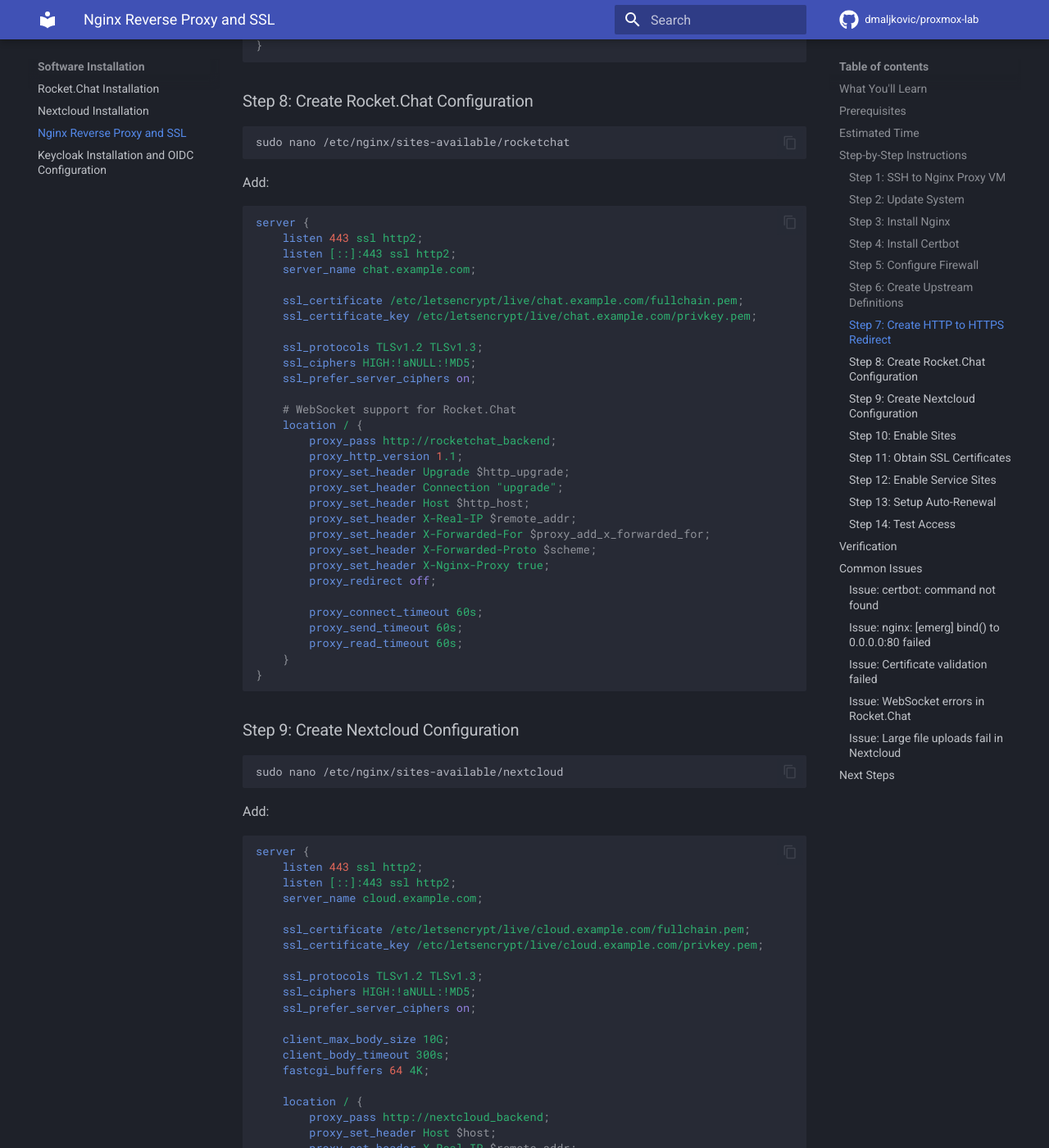
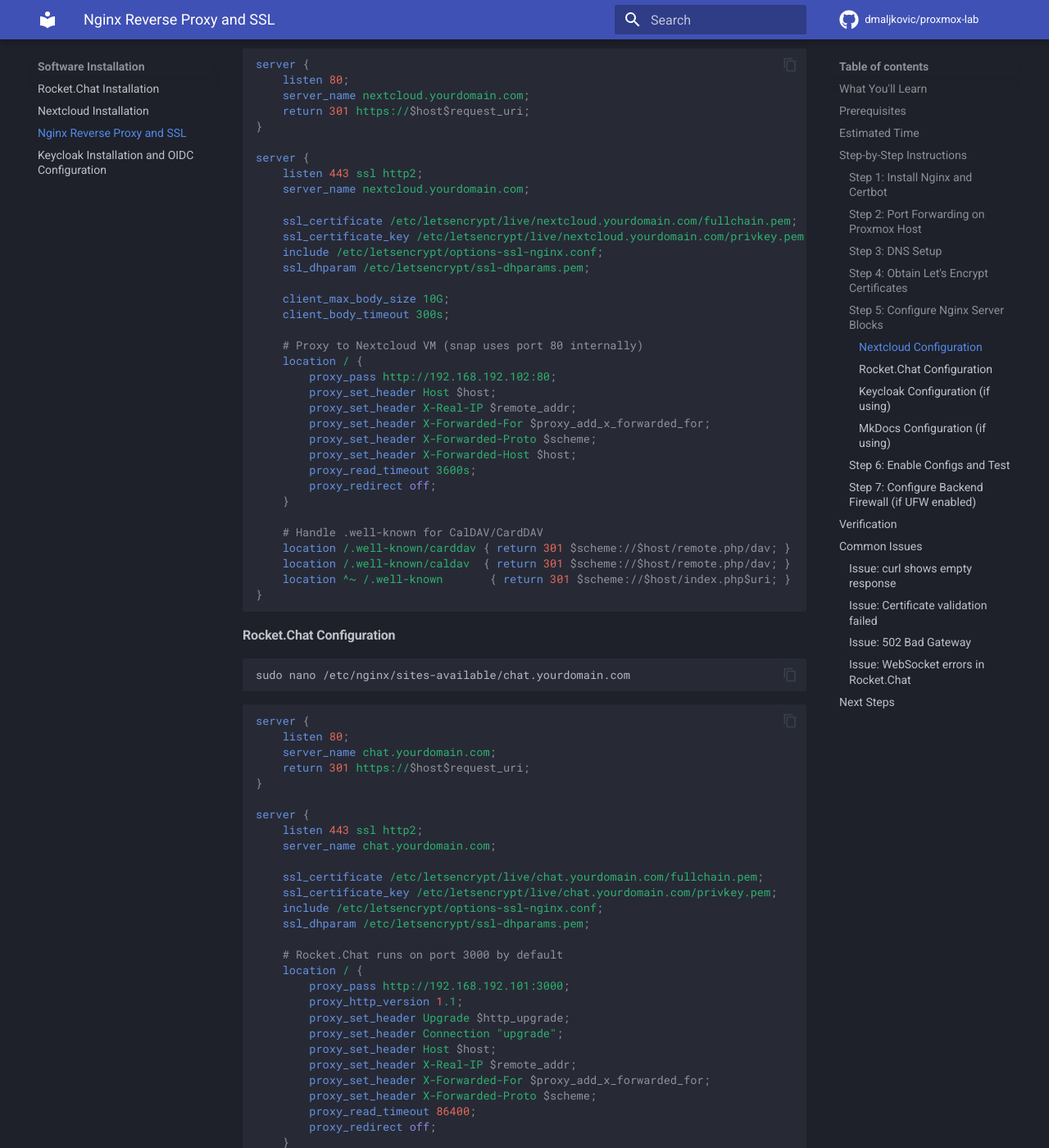
Before and after one commit to dmaljkovic/proxmox-lab, an MkDocs documentation site: the page built from docs/03-software/03-nginx-reverse-proxy.md, in a window 1280 px wide and 1400 px high, scrolled down 3057 px. Shown: the whole window at 82% size. Built offline with MkDocs 1.6.1 and Material for MkDocs 9.7.7, drawn with Linux system fonts in a browser that asks for light colours; comment, search, counter and statistics services are not loaded; some of the changed text lies outside the part shown.

Commit message:
Update nginx reverse proxy with port forwarding and new config

````diff
--- a/docs/03-software/03-nginx-reverse-proxy.md
+++ b/docs/03-software/03-nginx-reverse-proxy.md
@@ -1,58 +1,47 @@
 # Nginx Reverse Proxy and SSL
 
-Brief description: Install Nginx 1.24, configure reverse proxy for all services, and obtain SSL certificates.
+Brief description: Install Nginx, configure reverse proxy for all services, and obtain SSL certificates.
 
 ## What You'll Learn
 
 - How to install Nginx and Certbot
+- How to configure port forwarding on Proxmox host
 - How to configure reverse proxy for backend services
 - How to obtain and configure SSL certificates
 
 ## Prerequisites
 
-- [ ] VM-103 created and Ubuntu 24.04 LTS installed
-- [ ] IP address assigned and documented
-- [ ] Backend services installed (Rocket.Chat, Nextcloud)
-- [ ] Domain names planned (chat.example.com, cloud.example.com, etc.)
-- [ ] Ports 80 and 443 available on public IP
+- [ ] VM-103 (nginx-proxy) created with IP 192.168.192.20
+- [ ] All backend VMs installed (Rocket.Chat, Nextcloud, etc.)
+- [ ] Domain names pointing to your server IP
+- [ ] Ports 80 and 443 forwarded to nginx-proxy VM
 
 ## Estimated Time
 
-4-6 hours
+1-2 hours
 
 ## Step-by-Step Instructions
 
-### Step 1: SSH to Nginx Proxy VM
+### Step 1: Install Nginx and Certbot
+
+SSH to nginx-proxy VM:
 
 ```bash
-ssh admin@<nginx-ip>
+ssh admin@192.168.192.20
 ```
 
-### Step 2: Update System
+Update and install:
 
 ```bash
 sudo apt update && sudo apt upgrade -y
+sudo apt install nginx certbot python3-certbot-nginx -y
+sudo systemctl enable --now nginx
 ```
 
-### Step 3: Install Nginx
-
-```bash
-sudo apt install -y nginx
-```
-
-Verify installation:
+Verify:
 
 ```bash
 nginx -v
-```
-
-Expected: nginx version: nginx/1.24.x
-
-Start Nginx:
-
-```bash
-sudo systemctl enable nginx
-sudo systemctl start nginx
 ```
 
 Test:
@@ -63,316 +52,287 @@
 
 Should show "Welcome to nginx!"
 
-### Step 4: Install Certbot
+### Step 2: Port Forwarding on Proxmox Host
+
+On the Proxmox host (SSH in), set up port forwarding so internet traffic reaches the nginx-proxy VM:
 
 ```bash
-sudo apt install -y certbot python3-certbot-nginx
+# Forward public 80 → Nginx VM port 80
+iptables -t nat -A PREROUTING -i vmbr0 -p tcp --dport 80  -j DNAT --to-destination 192.168.192.20:80
+iptables -t nat -A PREROUTING -i vmbr0 -p tcp --dport 443 -j DNAT --to-destination 192.168.192.20:443
+
+# Allow the forwarded traffic
+iptables -A FORWARD -p tcp -d 192.168.192.20 --dport 80  -j ACCEPT
+iptables -A FORWARD -p tcp -d 192.168.192.20 --dport 443 -j ACCEPT
 ```
 
-Verify:
+Make persistent (create script):
 
 ```bash
-certbot --version
+sudo nano /etc/network/if-pre-up.d/iptables-nat-forward
 ```
 
-### Step 5: Configure Firewall
+Add the 4 iptables lines above, save, then:
 
 ```bash
-sudo ufw allow 'Nginx Full'
-sudo ufw allow OpenSSH
-sudo ufw enable
+sudo chmod +x /etc/network/if-pre-up.d/iptables-nat-forward
 ```
 
-Check status:
+Test from remote computer:
 
 ```bash
-sudo ufw status
+curl http://<your-public-ip>
 ```
 
-### Step 6: Create Upstream Definitions
+Should show the default Nginx welcome page.
+
+### Step 3: DNS Setup
+
+You need real domains/subdomains pointed to your server IP. Examples:
+
+| Domain | A Record |
+|--------|----------|
+| nextcloud.yourdomain.com | YOUR_PUBLIC_IP |
+| chat.yourdomain.com | YOUR_PUBLIC_IP |
+| auth.yourdomain.com | YOUR_PUBLIC_IP |
+| docs.yourdomain.com | YOUR_PUBLIC_IP |
+
+!!! warning "DNS Required for Let's Encrypt"
+    Without domains pointing to your server, Let's Encrypt won't work (HTTP-01 challenge needs public port 80 open and domain resolving correctly).
+
+Use `dig` or online DNS checker to verify DNS propagation.
+
+### Step 4: Obtain Let's Encrypt Certificates
+
+Run Certbot to get certificates:
 
 ```bash
-sudo nano /etc/nginx/conf.d/upstreams.conf
+sudo certbot --nginx -d nextcloud.yourdomain.com -d chat.yourdomain.com
 ```
 
-Add:
+Follow prompts:
+- Enter email (for renewal reminders)
+- Agree to terms of service
+- Choose redirect (recommended: yes → auto-redirect HTTP to HTTPS)
+
+Certbot will create/update `/etc/nginx/sites-available/` with SSL configuration.
+
+### Step 5: Configure Nginx Server Blocks
+
+Certbot creates basic configs, but you may need to refine them for proper proxying.
+
+#### Nextcloud Configuration
+
+Edit or create:
+
+```bash
+sudo nano /etc/nginx/sites-available/nextcloud.yourdomain.com
+```
 
 ```nginx
-# Upstream definitions for backend services
-
-upstream rocketchat_backend {
-    server <rocketchat-ip>:3000;
+server {
+    listen 80;
+    server_name nextcloud.yourdomain.com;
+    return 301 https://$host$request_uri;
 }
 
-upstream nextcloud_backend {
-    server <nextcloud-ip>:80;
-}
+server {
+    listen 443 ssl http2;
+    server_name nextcloud.yourdomain.com;
 
-upstream keycloak_backend {
-    server <keycloak-ip>:8080;
-}
+    ssl_certificate /etc/letsencrypt/live/nextcloud.yourdomain.com/fullchain.pem;
+    ssl_certificate_key /etc/letsencrypt/live/nextcloud.yourdomain.com/privkey.pem;
+    include /etc/letsencrypt/options-ssl-nginx.conf;
+    ssl_dhparam /etc/letsencrypt/ssl-dhparams.pem;
 
-upstream mkdocs_backend {
-    server <mkdocs-ip>:8000;
+    client_max_body_size 10G;
+    client_body_timeout 300s;
+
+    # Proxy to Nextcloud VM (snap uses port 80 internally)
+    location / {
+        proxy_pass http://192.168.192.102:80;
+        proxy_set_header Host $host;
+        proxy_set_header X-Real-IP $remote_addr;
+        proxy_set_header X-Forwarded-For $proxy_add_x_forwarded_for;
+        proxy_set_header X-Forwarded-Proto $scheme;
+        proxy_set_header X-Forwarded-Host $host;
+        proxy_read_timeout 3600s;
+        proxy_redirect off;
+    }
+
+    # Handle .well-known for CalDAV/CardDAV
+    location /.well-known/carddav { return 301 $scheme://$host/remote.php/dav; }
+    location /.well-known/caldav  { return 301 $scheme://$host/remote.php/dav; }
+    location ^~ /.well-known       { return 301 $scheme://$host/index.php$uri; }
 }
 ```
 
-Save (Ctrl+O, Enter, Ctrl+X)
-
-### Step 7: Create HTTP to HTTPS Redirect
+#### Rocket.Chat Configuration
 
 ```bash
-sudo nano /etc/nginx/sites-available/redirect
+sudo nano /etc/nginx/sites-available/chat.yourdomain.com
 ```
 
-Add:
+```nginx
+server {
+    listen 80;
+    server_name chat.yourdomain.com;
+    return 301 https://$host$request_uri;
+}
 
-```nginx
-# HTTP to HTTPS redirect for all domains
 server {
-    listen 80 default_server;
-    listen [::]:80 default_server;
-    server_name _;
+    listen 443 ssl http2;
+    server_name chat.yourdomain.com;
 
-    location /.well-known/acme-challenge/ {
-        root /var/www/certbot;
-    }
+    ssl_certificate /etc/letsencrypt/live/chat.yourdomain.com/fullchain.pem;
+    ssl_certificate_key /etc/letsencrypt/live/chat.yourdomain.com/privkey.pem;
+    include /etc/letsencrypt/options-ssl-nginx.conf;
+    ssl_dhparam /etc/letsencrypt/ssl-dhparams.pem;
 
+    # Rocket.Chat runs on port 3000 by default
     location / {
-        return 301 https://$host$request_uri;
+        proxy_pass http://192.168.192.101:3000;
+        proxy_http_version 1.1;
+        proxy_set_header Upgrade $http_upgrade;
+        proxy_set_header Connection "upgrade";
+        proxy_set_header Host $host;
+        proxy_set_header X-Real-IP $remote_addr;
+        proxy_set_header X-Forwarded-For $proxy_add_x_forwarded_for;
+        proxy_set_header X-Forwarded-Proto $scheme;
+        proxy_read_timeout 86400;
+        proxy_redirect off;
     }
 }
 ```
 
-### Step 8: Create Rocket.Chat Configuration
+#### Keycloak Configuration (if using)
 
 ```bash
-sudo nano /etc/nginx/sites-available/rocketchat
+sudo nano /etc/nginx/sites-available/auth.yourdomain.com
 ```
-
-Add:
 
 ```nginx
 server {
+    listen 80;
+    server_name auth.yourdomain.com;
+    return 301 https://$host$request_uri;
+}
+
+server {
     listen 443 ssl http2;
-    listen [::]:443 ssl http2;
-    server_name chat.example.com;
+    server_name auth.yourdomain.com;
 
-    ssl_certificate /etc/letsencrypt/live/chat.example.com/fullchain.pem;
-    ssl_certificate_key /etc/letsencrypt/live/chat.example.com/privkey.pem;
+    ssl_certificate /etc/letsencrypt/live/auth.yourdomain.com/fullchain.pem;
+    ssl_certificate_key /etc/letsencrypt/live/auth.yourdomain.com/privkey.pem;
+    include /etc/letsencrypt/options-ssl-nginx.conf;
+    ssl_dhparam /etc/letsencrypt/ssl-dhparams.pem;
 
-    ssl_protocols TLSv1.2 TLSv1.3;
-    ssl_ciphers HIGH:!aNULL:!MD5;
-    ssl_prefer_server_ciphers on;
-
-    # WebSocket support for Rocket.Chat
     location / {
-        proxy_pass http://rocketchat_backend;
-        proxy_http_version 1.1;
-        proxy_set_header Upgrade $http_upgrade;
-        proxy_set_header Connection "upgrade";
-        proxy_set_header Host $http_host;
+        proxy_pass http://192.168.192.106:8080;
+        proxy_set_header Host $host;
         proxy_set_header X-Real-IP $remote_addr;
         proxy_set_header X-Forwarded-For $proxy_add_x_forwarded_for;
         proxy_set_header X-Forwarded-Proto $scheme;
-        proxy_set_header X-Nginx-Proxy true;
-        proxy_redirect off;
-
-        proxy_connect_timeout 60s;
-        proxy_send_timeout 60s;
-        proxy_read_timeout 60s;
     }
 }
 ```
 
-### Step 9: Create Nextcloud Configuration
+#### MkDocs Configuration (if using)
 
 ```bash
-sudo nano /etc/nginx/sites-available/nextcloud
+sudo nano /etc/nginx/sites-available/docs.yourdomain.com
 ```
-
-Add:
 
 ```nginx
 server {
+    listen 80;
+    server_name docs.yourdomain.com;
+    return 301 https://$host$request_uri;
+}
+
+server {
     listen 443 ssl http2;
-    listen [::]:443 ssl http2;
-    server_name cloud.example.com;
+    server_name docs.yourdomain.com;
 
-    ssl_certificate /etc/letsencrypt/live/cloud.example.com/fullchain.pem;
-    ssl_certificate_key /etc/letsencrypt/live/cloud.example.com/privkey.pem;
-
-    ssl_protocols TLSv1.2 TLSv1.3;
-    ssl_ciphers HIGH:!aNULL:!MD5;
-    ssl_prefer_server_ciphers on;
-
-    client_max_body_size 10G;
-    client_body_timeout 300s;
-    fastcgi_buffers 64 4K;
+    ssl_certificate /etc/letsencrypt/live/docs.yourdomain.com/fullchain.pem;
+    ssl_certificate_key /etc/letsencrypt/live/docs.yourdomain.com/privkey.pem;
+    include /etc/letsencrypt/options-ssl-nginx.conf;
+    ssl_dhparam /etc/letsencrypt/ssl-dhparams.pem;
 
     location / {
-        proxy_pass http://nextcloud_backend;
+        proxy_pass http://192.168.192.104:8000;
         proxy_set_header Host $host;
         proxy_set_header X-Real-IP $remote_addr;
         proxy_set_header X-Forwarded-For $proxy_add_x_forwarded_for;
         proxy_set_header X-Forwarded-Proto $scheme;
-        proxy_set_header X-Forwarded-Host $server_name;
-
-        proxy_buffering off;
-        proxy_request_buffering off;
     }
 }
 ```
 
-### Step 10: Enable Sites
-
-Remove default site:
+### Step 6: Enable Configs and Test
 
 ```bash
-sudo rm /etc/nginx/sites-enabled/default
-```
+sudo ln -s /etc/nginx/sites-available/nextcloud.yourdomain.com /etc/nginx/sites-enabled/
+sudo ln -s /etc/nginx/sites-available/chat.yourdomain.com /etc/nginx/sites-enabled/
+sudo ln -s /etc/nginx/sites-available/auth.yourdomain.com /etc/nginx/sites-enabled/
+sudo ln -s /etc/nginx/sites-available/docs.yourdomain.com /etc/nginx/sites-enabled/
 
-Enable redirect:
-
-```bash
-sudo ln -s /etc/nginx/sites-available/redirect /etc/nginx/sites-enabled/
-```
-
-Test configuration:
-
-```bash
-sudo nginx -t
-```
-
-Should show "syntax is ok" and "test is successful"
-
-### Step 11: Obtain SSL Certificates
-
-Create webroot for Certbot:
-
-```bash
-sudo mkdir -p /var/www/certbot
-```
-
-Obtain certificates:
-
-```bash
-sudo certbot certonly --webroot -w /var/www/certbot \
-  -d chat.example.com \
-  -d cloud.example.com \
-  -d auth.example.com \
-  -d docs.example.com
-```
-
-Follow prompts:
-- Enter email address
-- Accept terms of service
-- Choose whether to share email with EFF
-
-### Step 12: Enable Service Sites
-
-Now that certificates exist, enable service configurations:
-
-```bash
-sudo ln -s /etc/nginx/sites-available/rocketchat /etc/nginx/sites-enabled/
-sudo ln -s /etc/nginx/sites-available/nextcloud /etc/nginx/sites-enabled/
-```
-
-Test and reload:
-
-```bash
 sudo nginx -t
 sudo systemctl reload nginx
 ```
 
-### Step 13: Setup Auto-Renewal
+### Step 7: Configure Backend Firewall (if UFW enabled)
 
-Test renewal:
+On each backend VM, allow traffic from nginx-proxy:
 
 ```bash
-sudo certbot renew --dry-run
+# On Rocket.Chat VM
+sudo ufw allow from 192.168.192.20 to any port 3000
+
+# On Nextcloud VM
+sudo ufw allow from 192.168.192.20 to any port 80
+
+# On Keycloak VM
+sudo ufw allow from 192.168.192.20 to any port 8080
+
+# On MkDocs VM
+sudo ufw allow from 192.168.192.20 to any port 8000
 ```
-
-Enable timer:
-
-```bash
-sudo systemctl enable certbot.timer
-sudo systemctl start certbot.timer
-```
-
-Verify timer:
-
-```bash
-sudo systemctl status certbot.timer
-```
-
-### Step 14: Test Access
-
-Test Rocket.Chat:
-
-```bash
-curl -I https://chat.example.com
-```
-
-Test Nextcloud:
-
-```bash
-curl -I https://cloud.example.com
-```
-
-Both should return HTTP 200 or 302.
 
 ## Verification
 
 - [ ] Nginx installed and running
-- [ ] Certbot installed
-- [ ] Firewall configured (UFW)
-- [ ] Upstream definitions created
-- [ ] HTTP to HTTPS redirect configured
+- [ ] Port forwarding working (curl public IP shows nginx page)
+- [ ] DNS pointing to server IP
 - [ ] SSL certificates obtained for all domains
-- [ ] Rocket.Chat reverse proxy configured
-- [ ] Nextcloud reverse proxy configured
-- [ ] Configuration syntax valid
-- [ ] Sites enabled and Nginx reloaded
-- [ ] Auto-renewal configured
+- [ ] All server blocks enabled
 - [ ] HTTPS access working for all services
 
 ## Common Issues
 
-### Issue: certbot: command not found
-**Solution**:
+### Issue: curl shows empty response
+**Solution**: Check if nginx is running: `sudo systemctl status nginx`
+
+### Issue: Certificate validation failed
+**Solution**: Verify DNS is pointing correctly:
 ```bash
-sudo apt install -y certbot python3-certbot-nginx
+nslookup chat.yourdomain.com
 ```
 
-### Issue: nginx: [emerg] bind() to 0.0.0.0:80 failed
-**Solution**: Something else is using port 80:
-```bash
-sudo lsof -i :80
-sudo systemctl stop apache2  # if Apache is running
-sudo systemctl disable apache2
-```
-
-### Issue: Certificate validation failed
-**Solution**: Ensure DNS points to your server IP:
-```bash
-nslookup chat.example.com
-# Should return your server IP
-```
+### Issue: 502 Bad Gateway
+**Solution**:
+- Check backend service is running
+- Check firewall allows traffic from nginx-proxy
+- Verify backend IP is correct
 
 ### Issue: WebSocket errors in Rocket.Chat
-**Solution**: Ensure WebSocket headers are configured:
-```bash
-sudo nano /etc/nginx/sites-available/rocketchat
-# Verify these lines exist:
-# proxy_set_header Upgrade $http_upgrade;
-# proxy_set_header Connection "upgrade";
+**Solution**: Ensure these headers are in config:
+```nginx
+proxy_set_header Upgrade $http_upgrade;
+proxy_set_header Connection "upgrade";
 ```
-
-### Issue: Large file uploads fail in Nextcloud
-**Solution**: Already configured with `client_max_body_size 10G`. If still failing, check Nextcloud settings.
 
 ## Next Steps
 
-- [OpenLDAP Server](../04-security/01-firewall.md) (after all services configured)
+- [Firewall Configuration](../04-security/01-firewall.md)
 - [Keycloak & OIDC](04-keycloak-oidc.md)
````
